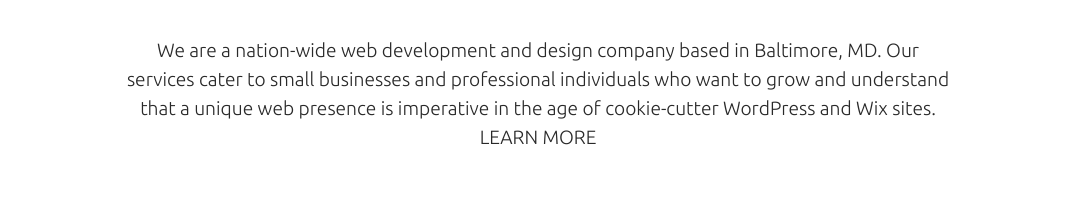
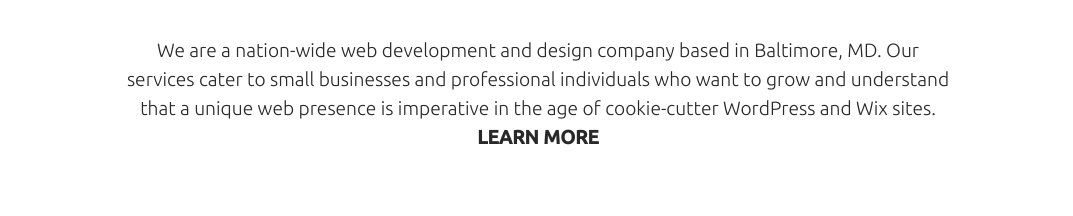
Before and after one commit to errolgh/spectral-web-design, a React (Create React App) app: page / in a window 1280 px wide. Shown: the part 1329-1545 px from the top of the page, without its empty margins (102-1175 px from the left). Built offline with nearby package versions, Linux system fonts and the light colour scheme.

Commit message:
link hotfixes for main page

```diff
--- a/src/components/home/WhatWeDo.js
+++ b/src/components/home/WhatWeDo.js
@@ -21,7 +21,7 @@ export default function WhatWeDo(){
             <div className="what-we-do-top">
                 <h2>What We Do</h2>
                 <span>~* *~</span>
-                <p>We are a nation-wide web development and design company based in Baltimore, MD. Our services cater to small businesses and professional individuals who want to grow and understand that a unique web presence is imperative in the age of cookie-cutter WordPress and Wix sites. <Link to="/pricing">LEARN MORE</Link></p>
+                <p>We are a nation-wide web development and design company based in Baltimore, MD. Our services cater to small businesses and professional individuals who want to grow and understand that a unique web presence is imperative in the age of cookie-cutter WordPress and Wix sites. <Link to="/contact"><em className="learn-more">LEARN MORE</em></Link></p>
             </div>
             {/* </motion.div>                                                                                      */}
             <div className="what-we-do-content">
--- a/src/styles/_what_we_do.scss
+++ b/src/styles/_what_we_do.scss
@@ -57,6 +57,11 @@
   }
 }
 
+.learn-more {
+  font-weight: bold;
+  font-style: normal;
+}
+
 @media (min-width: 768px) {
   .what-we-do-top {
     p {
```
Also changed, not shown: 1 other file (tests, documents, lock files or other folders).
